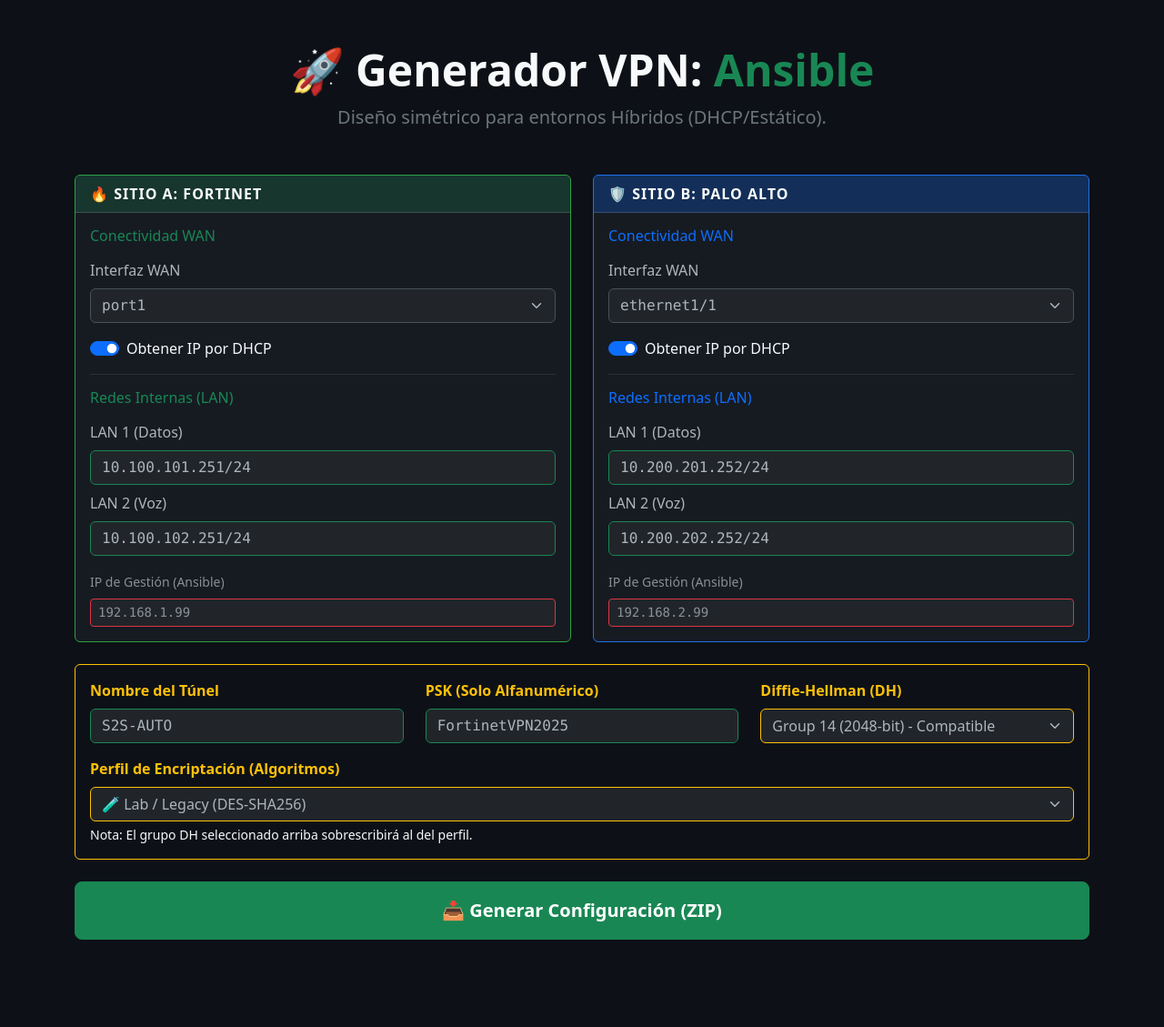
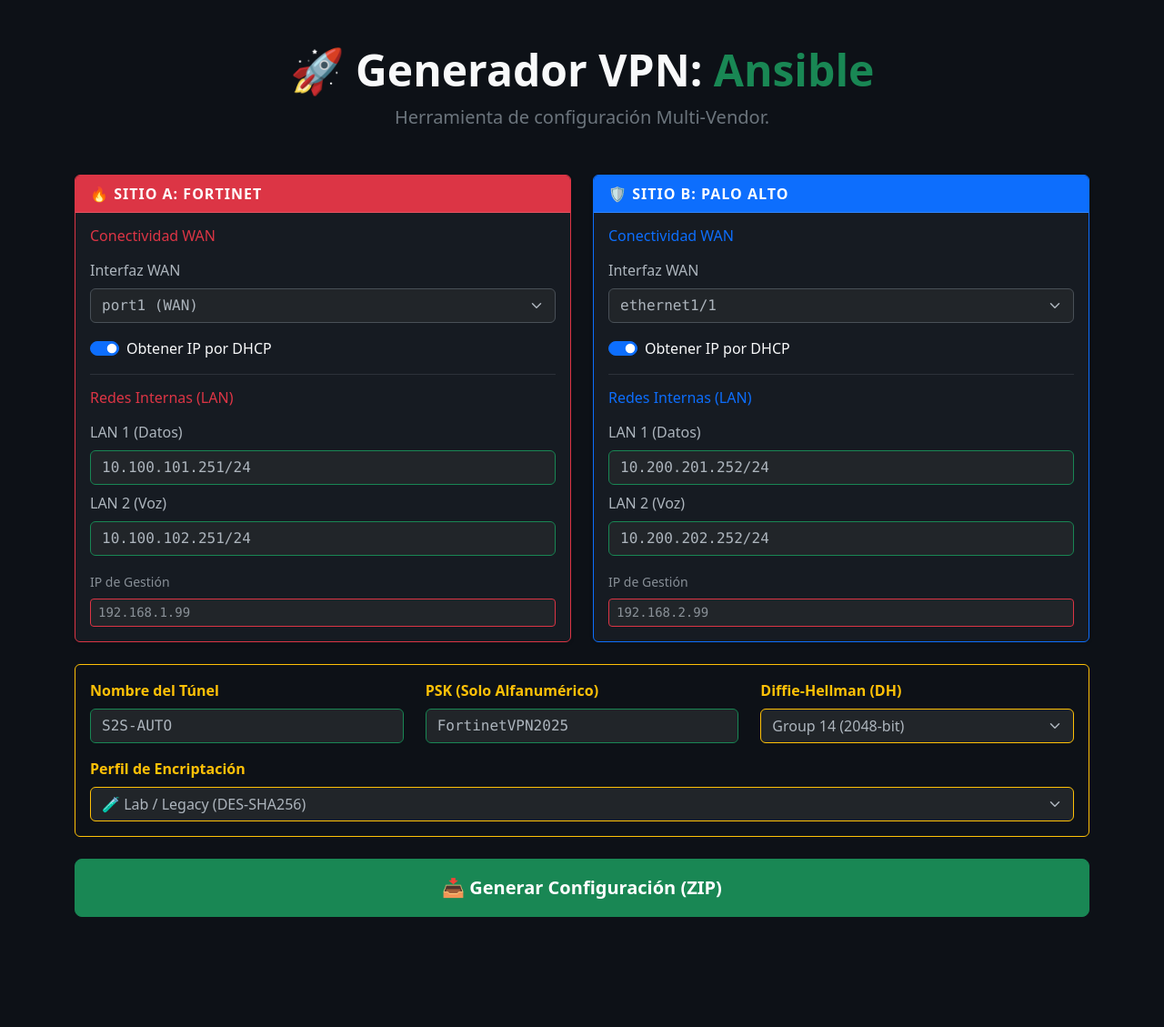
Before and after one commit to sr-emm/ESR-CHALLENGEML-FASE2, a Flask app: page / in a window 1280 px wide. Shown: the whole page at 91% size. After the commit the page ends 1008 px from the top, so only its background shows below. Run offline with Flask 3, Linux system fonts and the light colour scheme.

Commit message:
Aumento de cantidad de interfaces y cambio de color para Forti

```diff
--- a/vpn_generator/templates/index.html
+++ b/vpn_generator/templates/index.html
@@ -9,13 +9,20 @@
         body { background-color: #0d1117; }
         .card { border: 1px solid #30363d; background-color: #161b22; }
         .card-header { font-weight: bold; text-transform: uppercase; letter-spacing: 1px; }
-        .border-success { border-color: #2ea043 !important; }
-        .border-primary { border-color: #1f6feb !important; }
+
+        /* Branding Específico */
+        .border-forti { border-color: #dc3545 !important; } /* Rojo Fortinet */
+        .text-forti { color: #dc3545 !important; }
+        .bg-forti { background-color: #dc3545 !important; }
+
+        .border-palo { border-color: #0d6efd !important; } /* Azul Palo Alto */
+        .text-palo { color: #0d6efd !important; }
+        .bg-palo { background-color: #0d6efd !important; }
+
         .form-control:focus, .form-select:focus {
             background-color: #0d1117; color: #fff; border-color: #58a6ff; box-shadow: 0 0 0 0.25rem rgba(88, 166, 255, 0.25);
         }
         .hidden-field { display: none; }
-        /* Feedback visual para validación */
         input:invalid { border-color: #dc3545; }
         input:valid { border-color: #198754; }
     </style>
@@ -25,22 +32,24 @@
 <div class="container py-5">
     <div class="text-center mb-5">
         <h1 class="display-5 fw-bold text-light">🚀 Generador VPN: <span class="text-success">Ansible</span></h1>
-        <p class="lead text-secondary">Diseño simétrico para entornos Híbridos (DHCP/Estático).</p>
+        <p class="lead text-secondary">Herramienta de configuración Multi-Vendor.</p>
     </div>
 
     <form method="POST" action="/">
         <div class="row g-4">
             <div class="col-md-6">
-                <div class="card h-100 shadow-sm border-success">
-                    <div class="card-header bg-success text-white bg-opacity-25">🔥 Sitio A: Fortinet</div>
+                <div class="card h-100 shadow-sm border-forti">
+                    <div class="card-header bg-forti text-white bg-opacity-25">🔥 Sitio A: Fortinet</div>
                     <div class="card-body">
-                        <h6 class="text-success mb-3">Conectividad WAN</h6>
+                        <h6 class="text-forti mb-3">Conectividad WAN</h6>
 
                         <div class="mb-3">
                             <label class="form-label">Interfaz WAN</label>
                             <select class="form-select font-monospace" name="fg_wan_interface">
-                                <option value="port1" selected>port1</option>
-                                <option value="port2">port2</option>
+                                <option value="port1" selected>port1 (WAN)</option>
+                                {% for i in range(2, 17) %}
+                                <option value="port{{ i }}">port{{ i }}</option>
+                                {% endfor %}
                             </select>
                         </div>
 
@@ -49,16 +58,15 @@
                             <label class="form-check-label text-light">Obtener IP por DHCP</label>
                         </div>
 
-                        <div id="fg_static_fields" class="hidden-field border-start border-success ps-3 mb-3">
+                        <div id="fg_static_fields" class="hidden-field border-start border-forti ps-3 mb-3">
                             <label class="form-label text-secondary small">IP WAN Estática / Máscara</label>
                             <input type="text" class="form-control font-monospace mb-2" name="fg_wan_ip" placeholder="10.100.100.114/24">
-
                             <label class="form-label text-secondary small">Gateway</label>
                             <input type="text" class="form-control font-monospace" name="fg_wan_gw" placeholder="10.100.100.1">
                         </div>
 
                         <hr class="border-secondary">
-                        <h6 class="text-success mb-3">Redes Internas (LAN)</h6>
+                        <h6 class="text-forti mb-3">Redes Internas (LAN)</h6>
                         <div class="mb-2">
                             <label class="form-label">LAN 1 (Datos)</label>
                             <input type="text" class="form-control font-monospace" name="fg_lan1_ip" value="10.100.101.251/24" required>
@@ -69,7 +77,7 @@
                         </div>
 
                         <div class="mt-3">
-                            <label class="form-label text-muted small">IP de Gestión (Ansible)</label>
+                            <label class="form-label text-muted small">IP de Gestión</label>
                             <input type="text" class="form-control form-control-sm font-monospace" name="fg_mgmt_ip" placeholder="192.168.1.99" required>
                         </div>
                     </div>
@@ -77,16 +85,18 @@
             </div>
 
             <div class="col-md-6">
-                <div class="card h-100 shadow-sm border-primary">
-                    <div class="card-header bg-primary text-white bg-opacity-25">🛡️ Sitio B: Palo Alto</div>
+                <div class="card h-100 shadow-sm border-palo">
+                    <div class="card-header bg-palo text-white bg-opacity-25">🛡️ Sitio B: Palo Alto</div>
                     <div class="card-body">
-                        <h6 class="text-primary mb-3">Conectividad WAN</h6>
+                        <h6 class="text-palo mb-3">Conectividad WAN</h6>
 
                         <div class="mb-3">
                             <label class="form-label">Interfaz WAN</label>
                             <select class="form-select font-monospace" name="pa_wan_interface">
                                 <option value="ethernet1/1" selected>ethernet1/1</option>
-                                <option value="ethernet1/2">ethernet1/2</option>
+                                {% for i in range(2, 17) %}
+                                <option value="ethernet1/{{ i }}">ethernet1/{{ i }}</option>
+                                {% endfor %}
                             </select>
                         </div>
 
@@ -95,16 +105,15 @@
                             <label class="form-check-label text-light">Obtener IP por DHCP</label>
                         </div>
 
-                        <div id="pa_static_fields" class="hidden-field border-start border-primary ps-3 mb-3">
+                        <div id="pa_static_fields" class="hidden-field border-start border-palo ps-3 mb-3">
                             <label class="form-label text-secondary small">IP WAN Estática / Máscara</label>
                             <input type="text" class="form-control font-monospace mb-2" name="pa_wan_ip" placeholder="10.100.100.115/24">
-
                             <label class="form-label text-secondary small">Gateway</label>
                             <input type="text" class="form-control font-monospace" name="pa_wan_gw" placeholder="10.100.100.1">
                         </div>
 
                         <hr class="border-secondary">
-                        <h6 class="text-primary mb-3">Redes Internas (LAN)</h6>
+                        <h6 class="text-palo mb-3">Redes Internas (LAN)</h6>
 
                         <div class="mb-2">
                             <label class="form-label">LAN 1 (Datos)</label>
@@ -116,7 +125,7 @@
                         </div>
 
                         <div class="mt-3">
-                            <label class="form-label text-muted small">IP de Gestión (Ansible)</label>
+                            <label class="form-label text-muted small">IP de Gestión</label>
                             <input type="text" class="form-control form-control-sm font-monospace" name="pa_mgmt_ip" placeholder="192.168.2.99" required>
                         </div>
                     </div>
@@ -138,33 +147,29 @@
                                value="FortinetVPN2025"
                                required
                                pattern="[a-zA-Z0-9]+"
-                               title="Solo letras y números permitidos. Sin símbolos."
+                               title="Solo letras y números. Sin símbolos."
                                oninput="validatePSK(this)">
-                        <div class="invalid-feedback">No uses símbolos (#, !, @). Solo letras y números.</div>
                     </div>
 
                     <div class="col-md-4 mb-3">
                         <label class="form-label text-warning fw-bold">Diffie-Hellman (DH)</label>
                         <select class="form-select border-warning" name="dh_group_select">
-                            <option value="14" selected>Group 14 (2048-bit) - Compatible</option>
-                            <option value="19">Group 19 (256-bit ECP) - Rápido</option>
-                            <option value="21">Group 21 (521-bit ECP) - Muy Seguro</option>
-                            <option value="5">Group 5 (Legacy) - Solo si falla todo</option>
+                            <option value="14" selected>Group 14 (2048-bit)</option>
+                            <option value="19">Group 19 (256-bit ECP)</option>
+                            <option value="21">Group 21 (521-bit ECP)</option>
+                            <option value="5">Group 5 (Legacy)</option>
                         </select>
                     </div>
                 </div>
 
                 <div class="row">
                     <div class="col-md-12">
-                        <label class="form-label text-warning fw-bold">Perfil de Encriptación (Algoritmos)</label>
+                        <label class="form-label text-warning fw-bold">Perfil de Encriptación</label>
                         <select class="form-select border-warning" name="vpn_profile">
                             {% for key, profile in profiles.items() %}
                             <option value="{{ key }}">{{ profile.name }}</option>
                             {% endfor %}
                         </select>
-                        <div class="form-text text-light">
-                            Nota: El grupo DH seleccionado arriba sobrescribirá al del perfil.
-                        </div>
                     </div>
                 </div>
             </div>
@@ -182,7 +187,6 @@
     function toggleStatic(site) {
         var checkbox = document.getElementById(site + '_dhcp_check');
         var fields = document.getElementById(site + '_static_fields');
-
         if (checkbox.checked) {
             fields.style.display = 'none';
             fields.querySelectorAll('input').forEach(input => input.value = '');
@@ -191,13 +195,10 @@
         }
     }
 
-    // Validación estricta de PSK en tiempo real
     function validatePSK(input) {
-        // Reemplaza cualquier caracter que no sea letra o número
         var regex = /[^a-zA-Z0-9]/g;
         if (regex.test(input.value)) {
             input.value = input.value.replace(regex, '');
-            // Opcional: Mostrar alerta suave o cambiar borde
             input.classList.add('is-invalid');
         } else {
             input.classList.remove('is-invalid');
```
